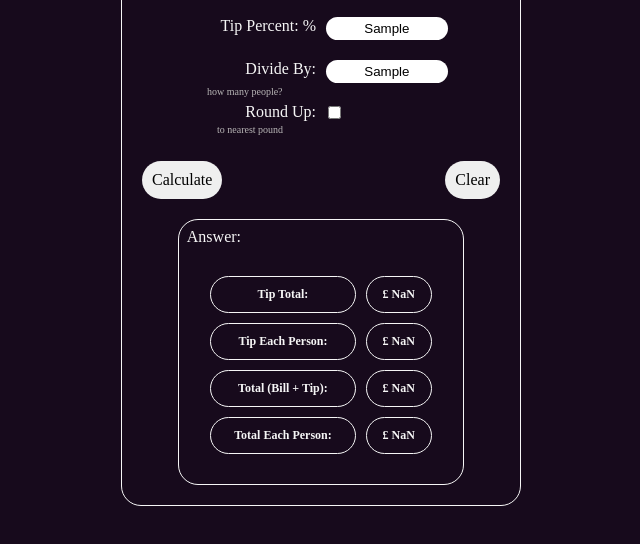
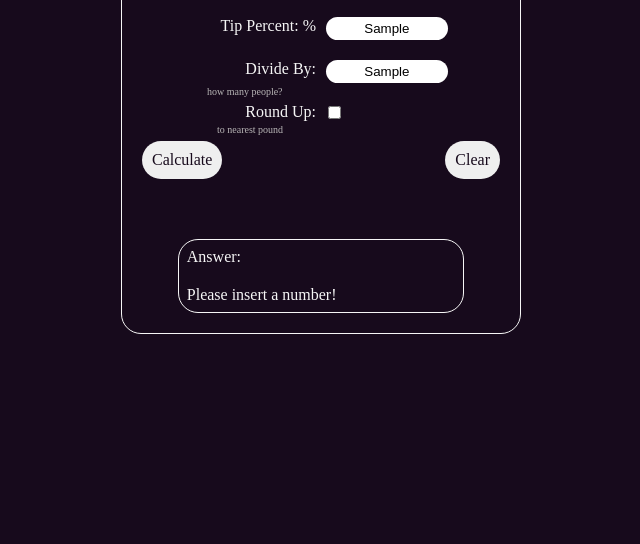
Before and after one commit to dreamingOfSoy/tip-calculator, a plain HTML site: page index.html in a window 1280 px wide. Both pictures are taken after typing "Sample", "Sample", "Sample" into the empty fields and a click on the button "Calculate". Shown: the part 144-688 px from the top of the page, without its empty margins (319-959 px from the left). Drawn offline with Linux system fonts and the light colour scheme; a web font is replaced by a local one.

Commit message:
Finilised code and README, project is complete

```diff
--- a/index.html
+++ b/index.html
@@ -23,6 +23,7 @@
           <div class="labels">
             <label for="bill-amount" class="calc-label">Bill Amount: £</label>
             <input
+              name="bill-amount"
               type="text"
               class="bill-amount bill-input"
               placeholder="£"
@@ -32,6 +33,7 @@
           <div class="labels">
             <label for="tip-percent" class="calc-label">Tip Percent: %</label>
             <input
+              name="tip-percent"
               type="text"
               class="tip-percentage bill-input"
               placeholder="%"
@@ -41,6 +43,7 @@
             <label for="divide-by" class="calc-label">Divide By:</label>
             <span>how many people?</span>
             <input
+              name="divide-by"
               type="text"
               class="divide-amount bill-input"
               placeholder="#"
@@ -51,11 +54,13 @@
             <span>to nearest pound</span>
             <input type="checkbox" class="bill-input check" />
           </div>
+          <div class="btns">
+            <button type="submit" value="calculate" class="btn calc-btn">
+              Calculate
+            </button>
+            <button class="btn clear-btn">Clear</button>
+          </div>
         </form>
-        <div class="btns">
-          <button class="btn calc-btn">Calculate</button>
-          <button class="btn clear-btn">Clear</button>
-        </div>
       </section>
 
       <section class="calc-output">
--- a/script.js
+++ b/script.js
@@ -50,7 +50,15 @@ function totalPriceEachPerson(tipPerPerson, total, numPeople) {
   return tipPerPerson + totalPerPerson;
 }
 
-function injectAnswers() {
+function injectAnswers(e) {
+  e.preventDefault();
+
+  if (isNaN(billAmountInput.value)) {
+    answerContainer.innerHTML =
+      '<p class="calc-label">Please insert a number!</p>';
+    return;
+  }
+
   const tip = calcTip(+billAmountInput.value, +tipPercentageInput.value);
 
   answerContainer.innerHTML = `
@@ -64,7 +72,7 @@ function injectAnswers() {
             divideAmountInput.value === ''
               ? ''
               : `<tr>
-            <th>Tip Each Person:</th>
+            <th>Tip Per Person:</th>
             <th>£ ${
               tipPerPerson >= 1 && check.checked
                 ? Math.round(tipPerPerson)
@@ -84,7 +92,7 @@ function injectAnswers() {
             divideAmountInput.value === ''
               ? ''
               : `<tr>
-            <th>Total Each Person:</th>
+            <th>Total Per Person:</th>
             <th>£ ${
               check.checked
                 ? Math.round(totalEachPerson)
--- a/style.css
+++ b/style.css
@@ -111,6 +111,7 @@ body {
 
 .btn {
   font-family: inherit;
+  color: #170a1c;
   font-size: 1.6rem;
   border: none;
   padding: 1rem;
```
Also changed, not shown: 1 other file.
